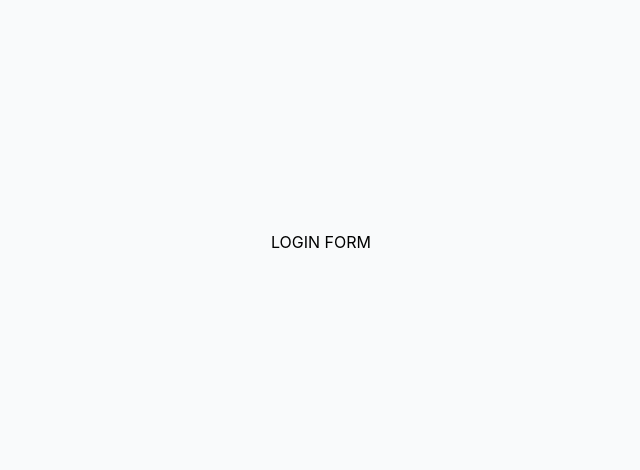
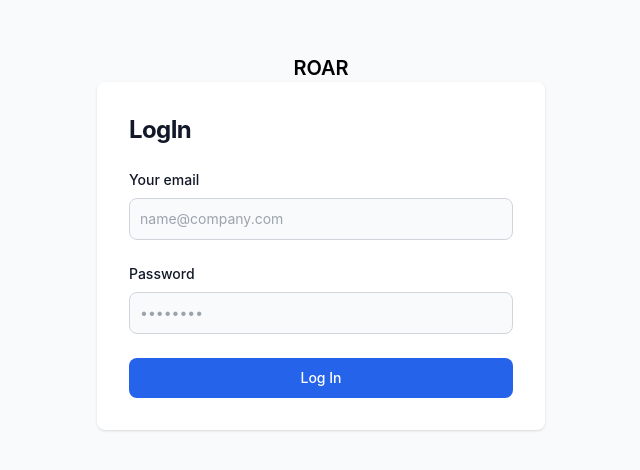
Before and after one commit to tomaszbawor/Roar, a Nuxt app: page /login in a window 1280 px wide. Shown: the part 158-628 px from the top of the page, without its empty margins (319-959 px from the left). Built offline with nearby package versions, Linux system fonts and the light colour scheme.

Commit message:
Add basic layouts and stuff

```diff
--- a/components/layout/NavBar.vue
+++ b/components/layout/NavBar.vue
@@ -12,12 +12,12 @@
         </a>
         <div class="flex items-center lg:order-2">
           <a
-            href="#"
+            href="/login"
             class="text-gray-800 dark:text-white hover:bg-gray-50 focus:ring-4 focus:ring-gray-300 font-medium rounded-lg text-sm px-4 lg:px-5 py-2 lg:py-2.5 mr-2 dark:hover:bg-gray-700 focus:outline-none dark:focus:ring-gray-800"
             >Log in</a
           >
           <a
-            href="#"
+            href="/register"
             class="text-white bg-primary-700 hover:bg-primary-800 focus:ring-4 focus:ring-primary-300 font-medium rounded-lg text-sm px-4 lg:px-5 py-2 lg:py-2.5 mr-2 dark:bg-primary-600 dark:hover:bg-primary-700 focus:outline-none dark:focus:ring-primary-800"
             >Get started</a
           >
--- /dev/null
+++ b/layouts/centeredForms.vue
@@ -0,0 +1,5 @@
+<template>
+  <div>
+    <slot />
+  </div>
+</template>
--- /dev/null
+++ b/layouts/default.vue
@@ -0,0 +1,12 @@
+<template>
+  <div>
+    <LayoutNavBar />
+    <div
+      class="flex flex-wrap justify-between items-center mx-auto max-w-screen-xl"
+    >
+      <slot />
+    </div>
+  </div>
+</template>
+
+<style scoped></style>
--- a/pages/index.vue
+++ b/pages/index.vue
@@ -1,6 +1,4 @@
 <template>
-  <NavBar />
+  <div>ELO</div>
 </template>
-<script setup lang="ts">
-import NavBar from "../components/layout/NavBar";
-</script>
+<script setup lang="ts"></script>
--- a/pages/login.vue
+++ b/pages/login.vue
@@ -1,9 +1,71 @@
+<script lang="ts" setup>
+import { definePageMeta } from "#imports";
+
+definePageMeta({
+  layout: "centered-forms",
+});
+</script>
 <template>
   <section class="bg-gray-50 dark:bg-gray-900">
     <div
       class="flex flex-col items-center justify-center px-6 py-8 mx-auto md:h-screen lg:py-0"
     >
-      <div>LOGIN FORM</div>
+      <a href="https://google.com" class="flex items-center">
+        <span
+          class="self-center text-xl font-semibold whitespace-nowrap dark:text-white"
+          >ROAR</span
+        >
+      </a>
+      <div
+        class="w-full bg-white rounded-lg shadow dark:border md:mt-0 sm:max-w-md xl:p-0 dark:bg-gray-800 dark:border-gray-700"
+      >
+        <div class="p-6 space-y-4 md:space-y-6 sm:p-8">
+          <h1
+            class="text-xl font-bold leading-tight tracking-tight text-gray-900 md:text-2xl dark:text-white"
+          >
+            LogIn
+          </h1>
+          <form class="space-y-4 md:space-y-6" action="#">
+            <div>
+              <label
+                for="email"
+                class="block mb-2 text-sm font-medium text-gray-900 dark:text-white"
+                >Your email</label
+              >
+              <input
+                id="email"
+                type="email"
+                name="email"
+                class="bg-gray-50 border border-gray-300 text-gray-900 sm:text-sm rounded-lg focus:ring-primary-600 focus:border-primary-600 block w-full p-2.5 dark:bg-gray-700 dark:border-gray-600 dark:placeholder-gray-400 dark:text-white dark:focus:ring-blue-500 dark:focus:border-blue-500"
+                placeholder="name@company.com"
+                required=""
+              />
+            </div>
+            <div>
+              <label
+                for="password"
+                class="block mb-2 text-sm font-medium text-gray-900 dark:text-white"
+                >Password</label
+              >
+              <input
+                id="password"
+                type="password"
+                name="password"
+                placeholder="••••••••"
+                class="bg-gray-50 border border-gray-300 text-gray-900 sm:text-sm rounded-lg focus:ring-primary-600 focus:border-primary-600 block w-full p-2.5 dark:bg-gray-700 dark:border-gray-600 dark:placeholder-gray-400 dark:text-white dark:focus:ring-blue-500 dark:focus:border-blue-500"
+                required=""
+              />
+            </div>
+
+            <button
+              type="submit"
+              class="w-full text-white bg-primary-600 hover:bg-primary-700 focus:ring-4 focus:outline-none focus:ring-primary-300 font-medium rounded-lg text-sm px-5 py-2.5 text-center dark:bg-primary-600 dark:hover:bg-primary-700 dark:focus:ring-primary-800"
+            >
+              Log In
+            </button>
+          </form>
+        </div>
+      </div>
     </div>
   </section>
 </template>
--- a/pages/register.vue
+++ b/pages/register.vue
@@ -1,3 +1,10 @@
+<script lang="ts" setup>
+import { definePageMeta } from "#imports";
+
+definePageMeta({
+  layout: "centered-forms",
+});
+</script>
 <template>
   <section class="bg-gray-50 dark:bg-gray-900">
     <div
```
